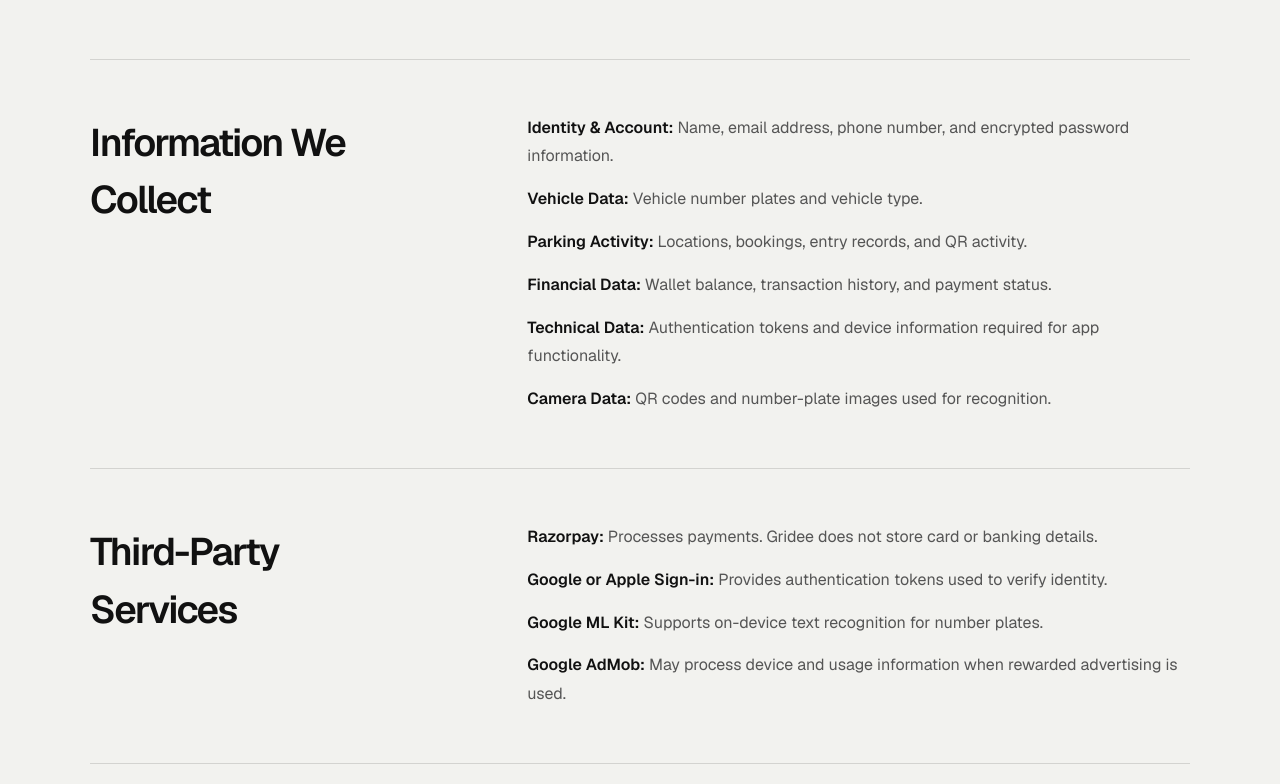
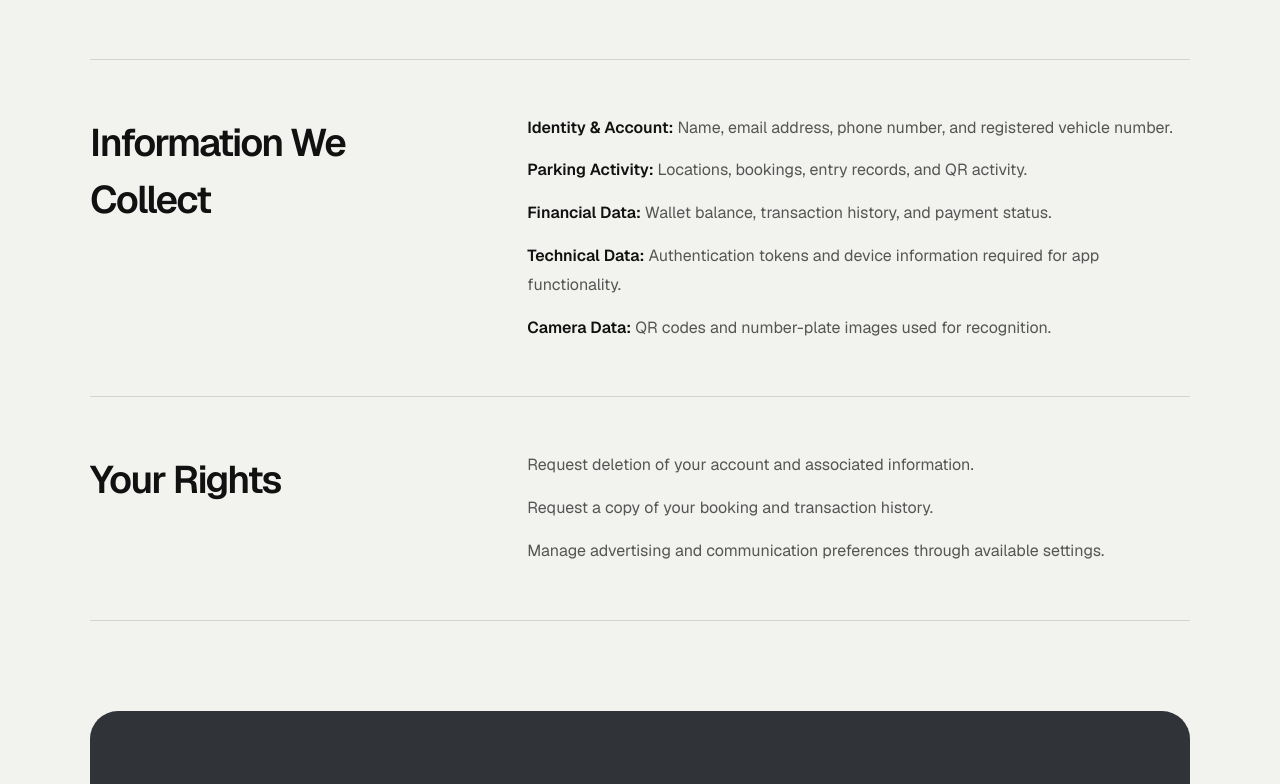
Before and after one commit to Rishabh-0707/gridee_, a Next.js app: page /privacy in a window 1280 px wide. Shown: the part 856-1640 px from the top of the page. Built offline with nearby package versions, Linux system fonts and the light colour scheme.

Commit message:
Refine privacy policy content and footer

```diff
--- a/app/privacy/page.tsx
+++ b/app/privacy/page.tsx
@@ -4,20 +4,12 @@
   return <InfoPage eyebrow="Gridee Privacy" title="Privacy Policy" intro="This policy explains how Gridee collects, uses, protects, and handles information when you use our smart-parking services." updated="Last updated: December 11, 2025" sections={[
     { title: "Our Promise", paragraphs: ["We will not sell your personal data. We collect only the information needed to provide, protect, and improve the Gridee parking experience."] },
     { title: "Information We Collect", items: [
-      <><strong>Identity & Account:</strong> Name, email address, phone number, and encrypted password information.</>,
-      <><strong>Vehicle Data:</strong> Vehicle number plates and vehicle type.</>,
+      <><strong>Identity & Account:</strong> Name, email address, phone number, and registered vehicle number.</>,
       <><strong>Parking Activity:</strong> Locations, bookings, entry records, and QR activity.</>,
       <><strong>Financial Data:</strong> Wallet balance, transaction history, and payment status.</>,
       <><strong>Technical Data:</strong> Authentication tokens and device information required for app functionality.</>,
       <><strong>Camera Data:</strong> QR codes and number-plate images used for recognition.</>,
     ] },
-    { title: "Third-Party Services", items: [
-      <><strong>Razorpay:</strong> Processes payments. Gridee does not store card or banking details.</>,
-      <><strong>Google or Apple Sign-in:</strong> Provides authentication tokens used to verify identity.</>,
-      <><strong>Google ML Kit:</strong> Supports on-device text recognition for number plates.</>,
-      <><strong>Google AdMob:</strong> May process device and usage information when rewarded advertising is used.</>,
-    ] },
-    { title: "Permissions", items: ["Location permission is requested before location-based features are used.", "Camera access is used for QR scanning and number-plate recognition.", "Local storage is used for session tokens and app preferences."] },
     { title: "Your Rights", items: ["Request deletion of your account and associated information.", "Request a copy of your booking and transaction history.", "Manage advertising and communication preferences through available settings."] },
   ]} />;
 }
```
Also changed, not shown: app/globals.css (+1 -0 lines).
